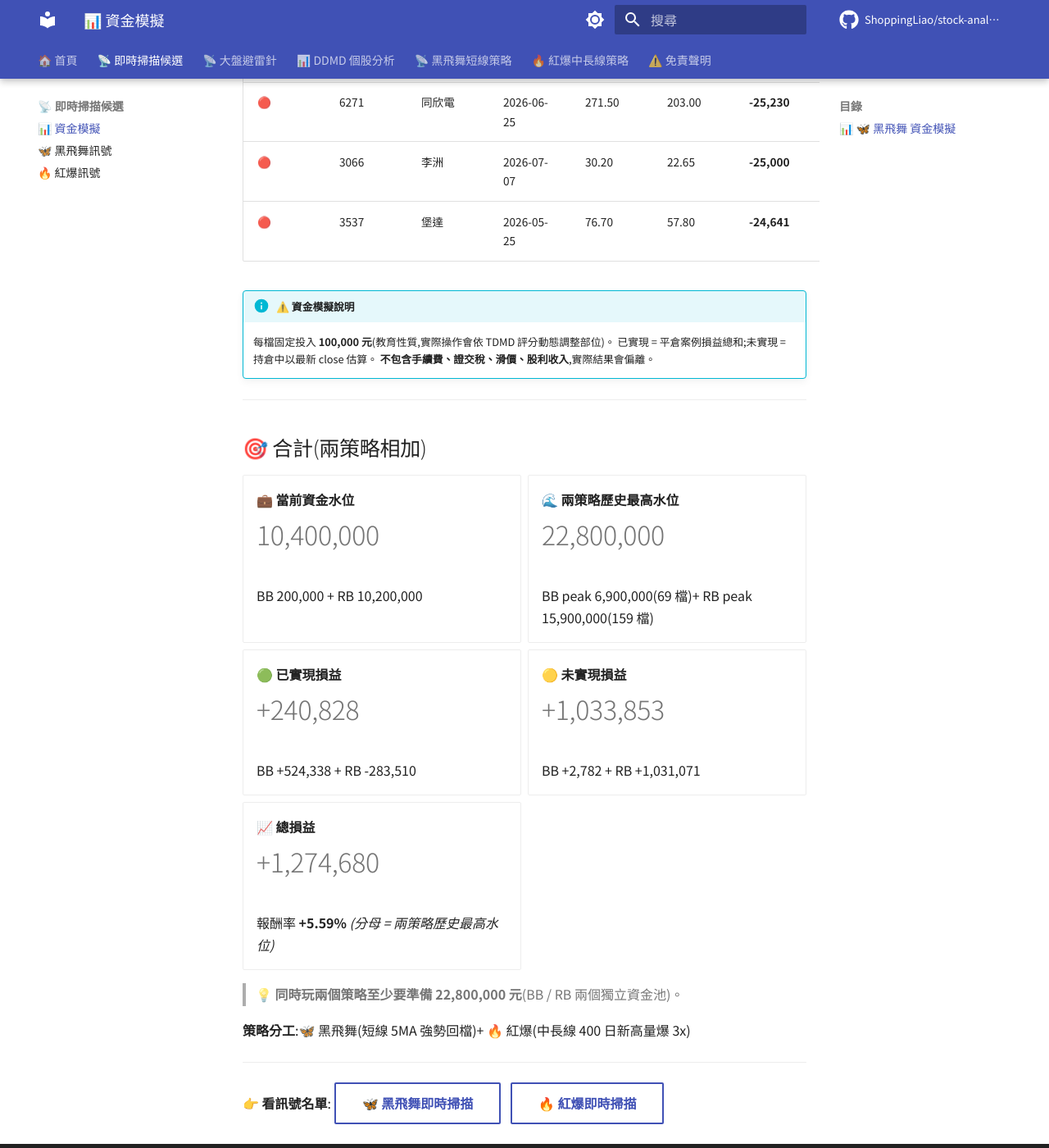
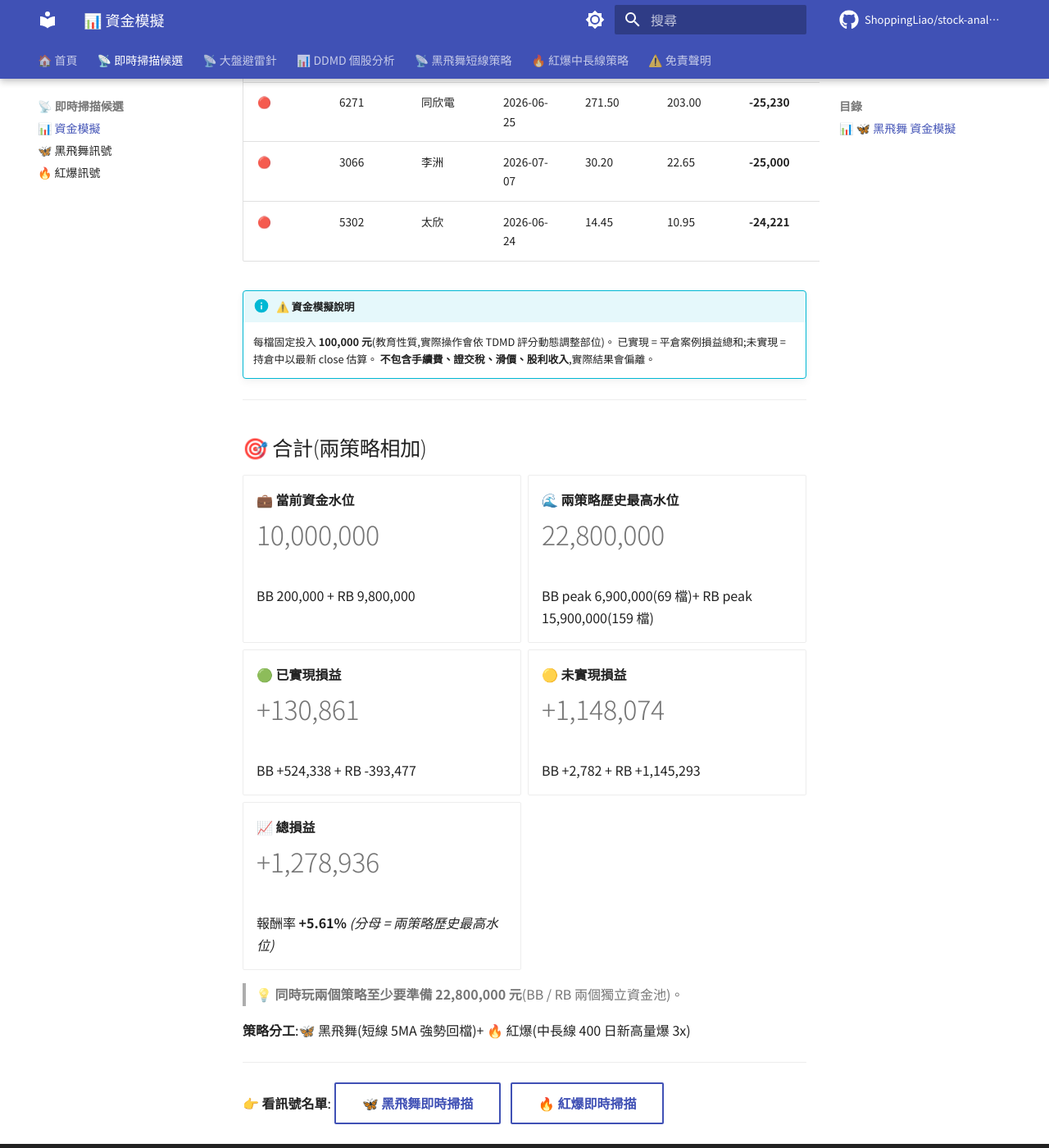
Before and after one commit to ShoppingLiao/stock-analysis-public, an MkDocs documentation site: the page built from docs/signals_capital.md, in a window 1280 px wide and 1400 px high, scrolled down 3125 px. Shown: the whole window at 82% size. Built offline with MkDocs 1.6.1 and Material for MkDocs 9.7.7, drawn with Linux system fonts in a browser that asks for light colours; comment, search, counter and statistics services are not loaded; some of the changed text lies outside the part shown.

Commit message:
docs(signals): update BB + RB + capital (2026-07-22)

```diff
--- a/docs/signals_capital.md
+++ b/docs/signals_capital.md
@@ -73,9 +73,9 @@
 
 -   **💼 當前資金水位**
 
-    # 10,200,000
+    # 9,800,000
 
-    持倉 102 檔 × 100,000
+    持倉 98 檔 × 100,000
 
 -   **🌊 歷史最高水位**
 
@@ -85,25 +85,25 @@
 
 -   **🟢 已實現損益**
 
-    # -283,510
+    # -393,477
 
-    勝率 29.9% / 127 檔已平倉
+    勝率 28.6% / 133 檔已平倉
 
 -   **🟡 未實現損益**
 
-    # +1,031,071
+    # +1,145,293
 
-    持倉 102 檔(現價 vs 進場價)
+    持倉 98 檔(現價 vs 進場價)
 
 -   **📈 總損益**
 
-    # +747,561
+    # +751,816
 
-    報酬率 **+4.70%** _(分母 = 歷史最高水位 15,900,000)_
+    報酬率 **+4.73%** _(分母 = 歷史最高水位 15,900,000)_
 
 </div>
 
-> **💡 解讀**:這個策略歷史上**同時最多持有 159 檔**(在 2026-06-23),代表「玩這個策略至少要準備 **15,900,000 元**」才不會因資金不夠錯過訊號。當前只佔用 10,200,000(102 檔)。
+> **💡 解讀**:這個策略歷史上**同時最多持有 159 檔**(在 2026-06-23),代表「玩這個策略至少要準備 **15,900,000 元**」才不會因資金不夠錯過訊號。當前只佔用 9,800,000(98 檔)。
 
 ### 持倉中 — Top 5 獲利 / 虧損
 
@@ -118,7 +118,7 @@
 | 🔴 | 6129 | 普誠 | 2026-07-06 | 20.85 | 15.35 | **-26,379** | **-26.38%** |
 | 🔴 | 6271 | 同欣電 | 2026-06-25 | 271.50 | 203.00 | **-25,230** | **-25.23%** |
 | 🔴 | 3066 | 李洲 | 2026-07-07 | 30.20 | 22.65 | **-25,000** | **-25.00%** |
-| 🔴 | 3537 | 堡達 | 2026-05-25 | 76.70 | 57.80 | **-24,641** | **-24.64%** |
+| 🔴 | 5302 | 太欣 | 2026-06-24 | 14.45 | 10.95 | **-24,221** | **-24.22%** |
 
 !!! info "⚠️ 資金模擬說明"
     每檔固定投入 **100,000 元**(教育性質,實際操作會依 TDMD 評分動態調整部位)。
@@ -133,9 +133,9 @@
 
 -   **💼 當前資金水位**
 
-    # 10,400,000
+    # 10,000,000
 
-    BB 200,000 + RB 10,200,000
+    BB 200,000 + RB 9,800,000
 
 -   **🌊 兩策略歷史最高水位**
 
@@ -145,21 +145,21 @@
 
 -   **🟢 已實現損益**
 
-    # +240,828
+    # +130,861
 
-    BB +524,338 + RB -283,510
+    BB +524,338 + RB -393,477
 
 -   **🟡 未實現損益**
 
-    # +1,033,853
+    # +1,148,074
 
-    BB +2,782 + RB +1,031,071
+    BB +2,782 + RB +1,145,293
 
 -   **📈 總損益**
 
-    # +1,274,680
+    # +1,278,936
 
-    報酬率 **+5.59%** _(分母 = 兩策略歷史最高水位)_
+    報酬率 **+5.61%** _(分母 = 兩策略歷史最高水位)_
 
 </div>
 
```
Also changed, not shown: docs/signals_red_burst.md (+115 -124 lines).
